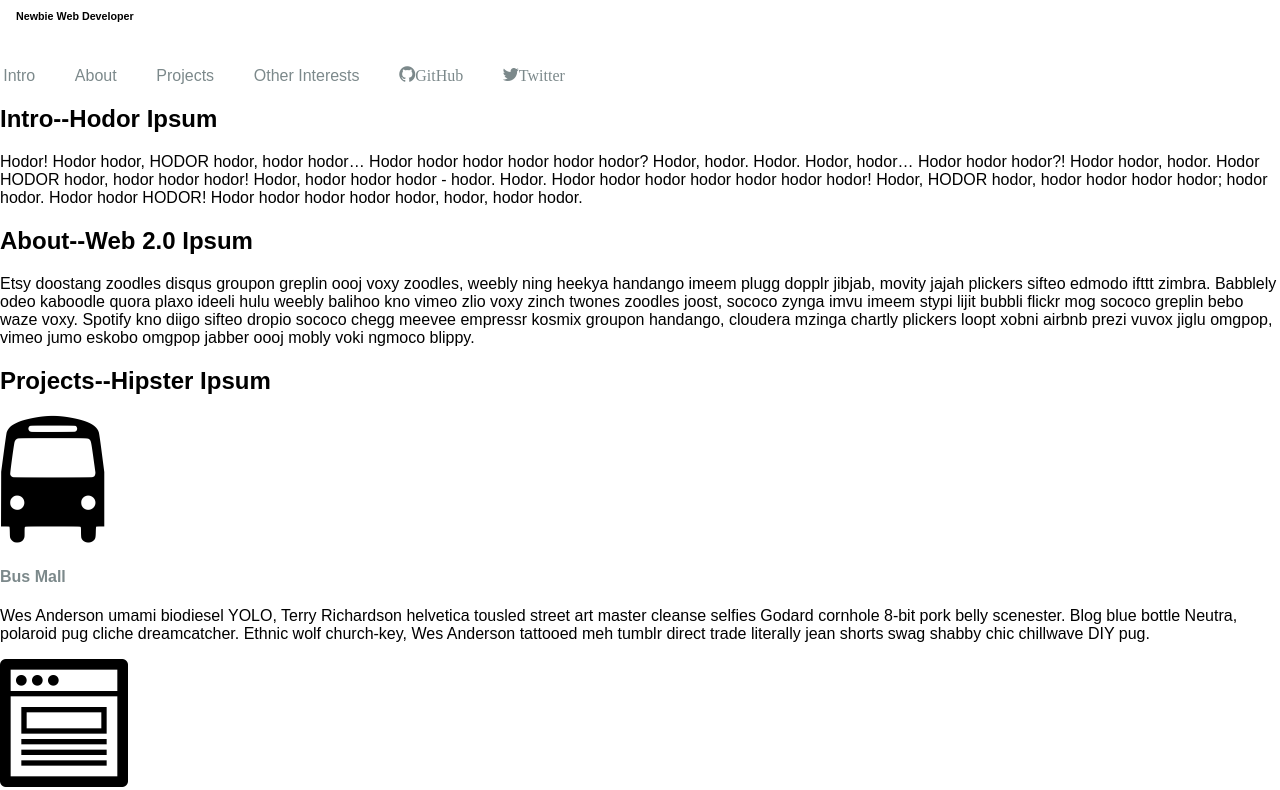
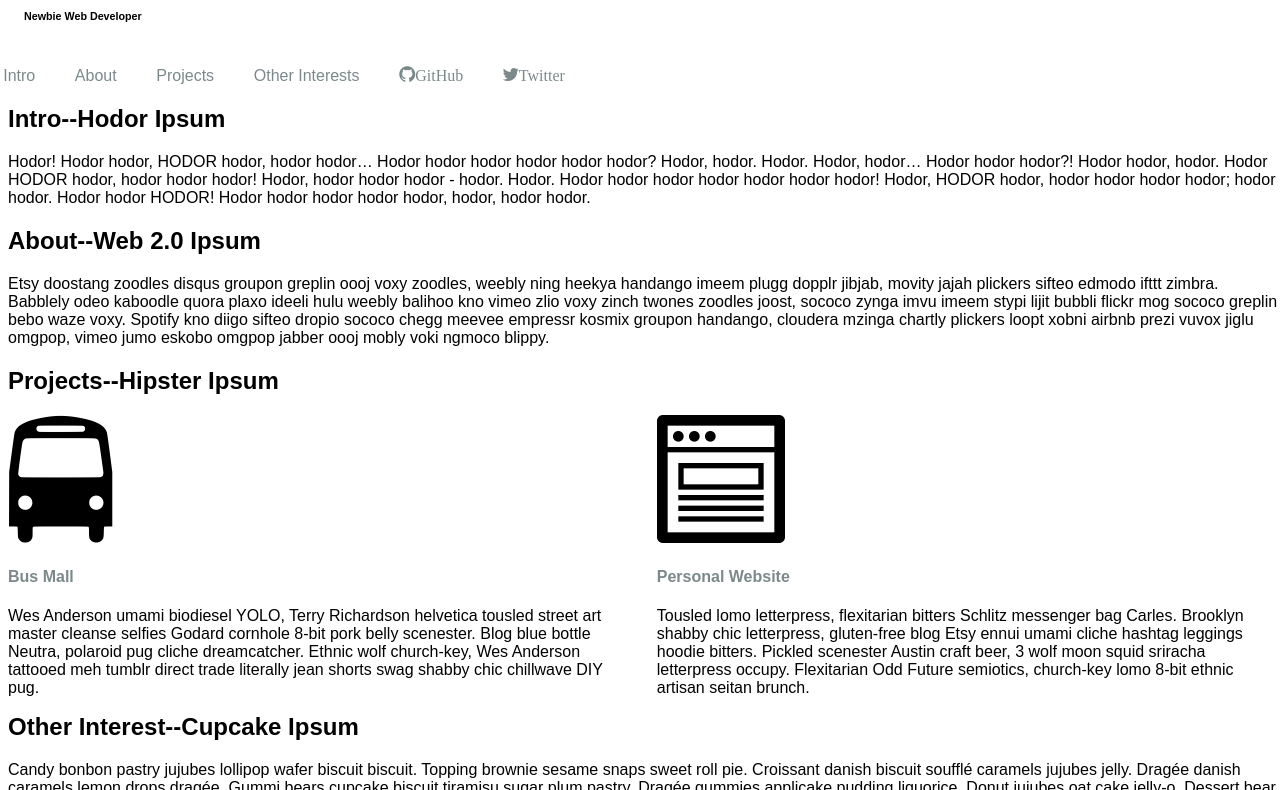
Before and after one commit to traceyr/portfolio, a plain HTML site: page index.html in a window 1280 px wide. Shown: the part 66-856 px from the top of the page. Drawn offline with Linux system fonts and the light colour scheme; files whose address does not match are found by name.

Commit message:
fixed all issues I had yesterday

```diff
--- a/css/style.css
+++ b/css/style.css
@@ -1,6 +1,10 @@
 /*styling css here*/
-.site-header {
+/*.site-header {
   display: inline;
+}*/
+
+.site-header{
+  position: relative;
 }
 
 .header-title{
@@ -13,10 +17,15 @@
 }
 
 .icon-rocket{
-  float: right;
+  /*text-align: left;*/
+  position: absolute;
+  top: 0;
+  right: 0;
   font-size: 2em;
-  margin-left: 0.5em;
-  margin-top: 0;
+  margin: 0.5em;
+  color: blue;
+  /*margin-left: 0.5em;
+  margin-top: 0;*/
 }
 
 .site-header-nav ul {
@@ -42,4 +51,27 @@
     border-bottom: none;
     padding-right: 2em;
   }
+
+  /*#projects {
+    margin-left: 0.5em;
+  }*/
+
+  section{
+    margin-left: 0.5em;
+  }
+  .left-column {
+    float: left;
+    width: 49%;
+  }
+
+  .right-column {
+    float: right;
+    width: 49%;
+  }
+
+  #outside-interests {
+    clear: both;
+  }
+
+
 }
--- a/index.html
+++ b/index.html
@@ -60,7 +60,7 @@
 
   <section id="projects">
     <h2>Projects--Hipster Ipsum</h2>
-    <article>
+    <article class="left-column">
       <img src="images/bus.png" alt="bus-mall" />
       <h4><a href="http://traceyr.github.io/bus-mall/">Bus Mall</a></h4>
       <p>
@@ -68,7 +68,7 @@
       </p>
     </article>
 
-    <article>
+    <article class="right-column">
       <img src="images/website.png" alt="personal website" />
       <h4><a href="http://www.traceyradcliffe.com/">Personal Website</a></h4>
       <p>
```
